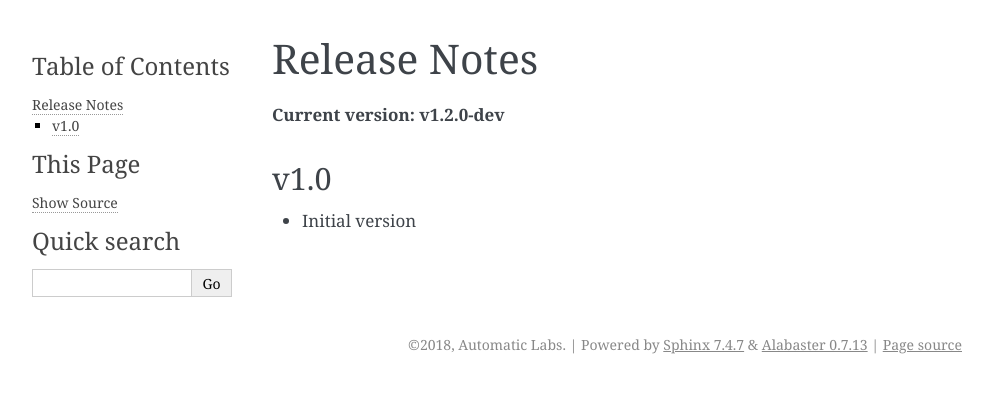
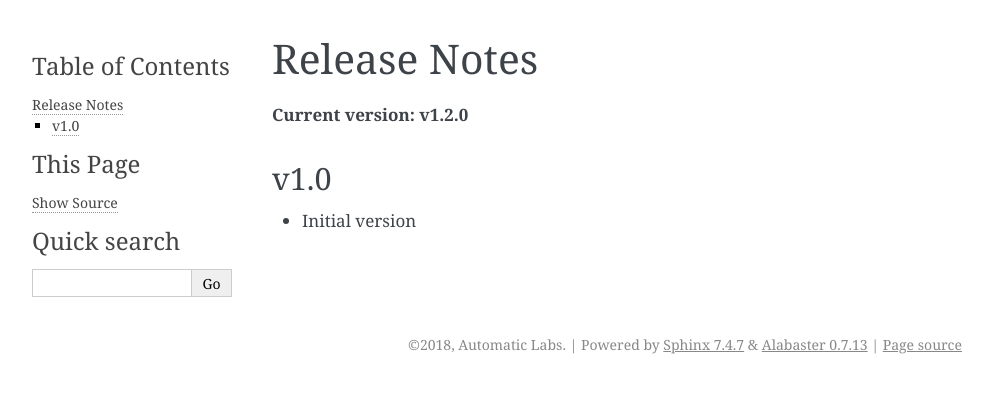
Before and after one commit to cloudchacho/taskhawk-python, a Sphinx documentation site: the page built from docs/releases.rst, in a window 1280 px wide. Shown: the top 393 px of the page, without its empty margins (148-1141 px from the left). Built offline with Sphinx 7.4.7, drawn with Linux system fonts in a browser that asks for light colours.

Commit message:
Bump version: 1.2.0-dev → 1.2.0

```diff
--- a/docs/conf.py
+++ b/docs/conf.py
@@ -32,7 +32,7 @@ author = 'Automatic Labs'
 # The short X.Y version
 version = '1.0'
 # The full version, including alpha/beta/rc tags
-release = '1.2.0-dev'
+release = '1.2.0'
 
 
 # -- General configuration ---------------------------------------------------
--- a/docs/releases.rst
+++ b/docs/releases.rst
@@ -1,7 +1,7 @@
 Release Notes
 =============
 
-**Current version: v1.2.0-dev**
+**Current version: v1.2.0**
 
 v1.0
 ~~~~
--- a/taskhawk/__init__.py
+++ b/taskhawk/__init__.py
@@ -7,7 +7,7 @@ taskhawk
 
 
 # semantic versioning (http://semver.org/)
-VERSION = '1.2.0-dev'
+VERSION = '1.2.0'
 
 
 from .models import Message, Priority  # noqa
```
Also changed, not shown: .bumpversion.cfg.
